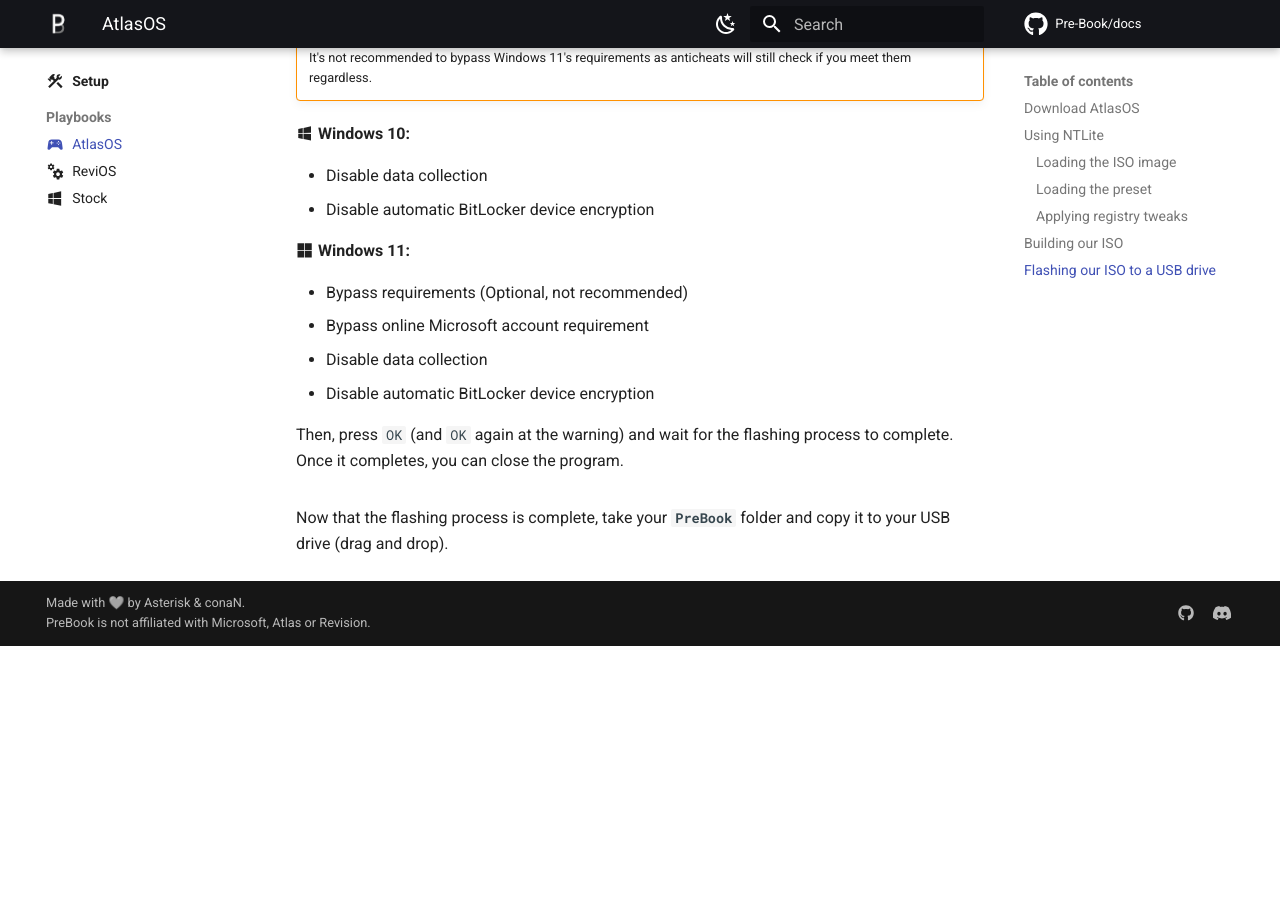
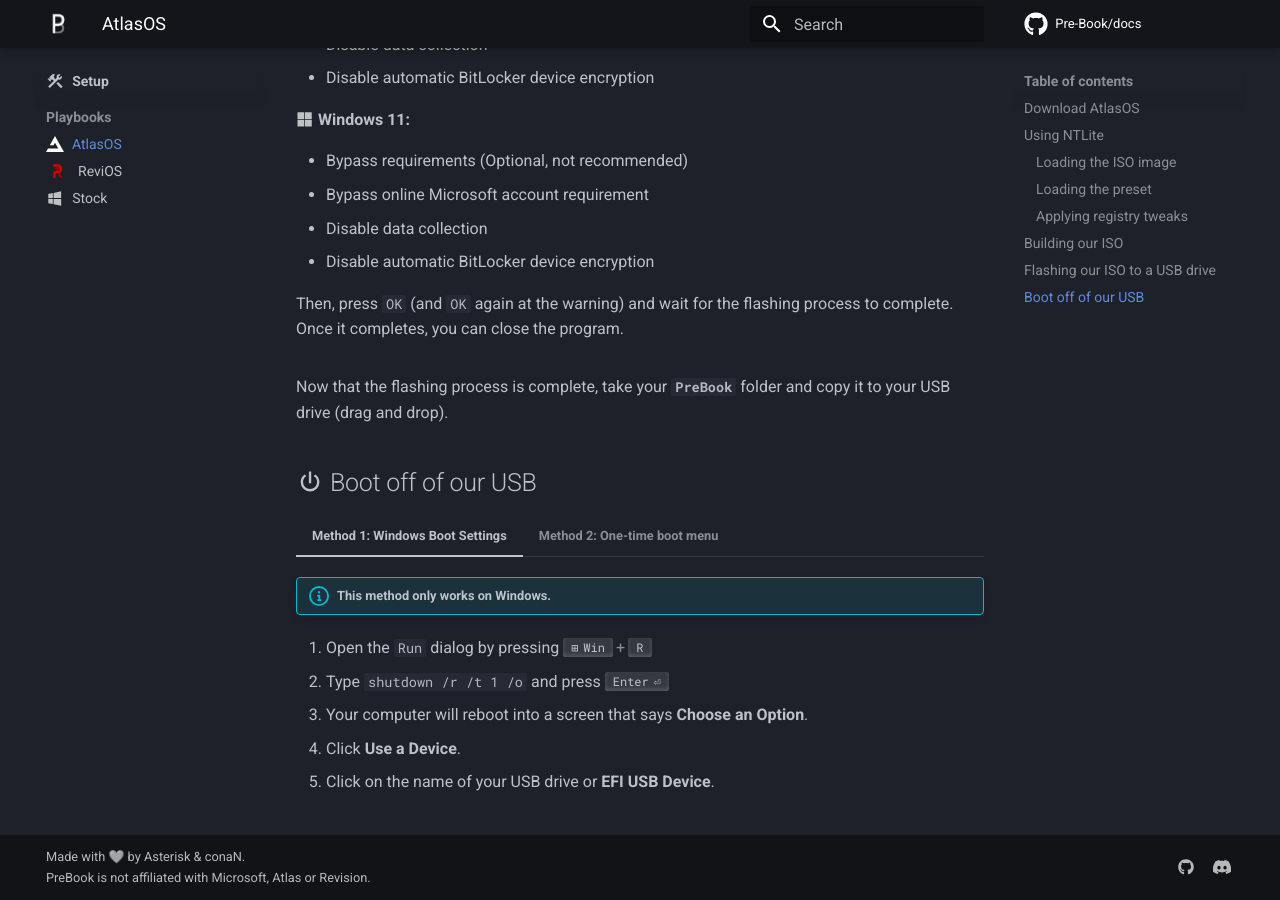
Before and after one commit to Pre-Book/docs, an MkDocs documentation site: the page built from docs/setup/playbooks/atlas.md, in a window 1280 px wide and 900 px high, scrolled down 8593 px. Built offline with MkDocs 1.6.1 and Material for MkDocs 9.7.7, drawn with Linux system fonts in a browser that asks for light colours; comment, search, counter and statistics services are not loaded; before the commit the page ends 9239 px from its top, so only the background shows below that.

Commit message:
feat: add gsearch and force dark mode

```diff
--- a/docs/setup/playbooks/atlas.md
+++ b/docs/setup/playbooks/atlas.md
@@ -1,10 +1,10 @@
 ---
-icon: material/controller
+icon: atlas/small
 title: AtlasOS
 description: Set up PreBook with AtlasOS.
 ---
 
-# :material-controller: AtlasOS
+# :atlas-atlas: AtlasOS
 
 !!! warning "The Atlas team will not provide support!"
     The AtlasOS support team will not provide support if you use PreBook with the Atlas playbook, please seek support from us instead.
@@ -187,3 +187,16 @@ Plug in your USB, and pick your flashing software of choice below:
     Once it's done copy (drag and drop) your fresh PreBook ISO to the root of the drive labelled `Ventoy`.
 
 Now that the flashing process is complete, take your **`PreBook`** folder and copy it to your USB drive (drag and drop).
+
+## :material-power: Boot off of our USB
+
+=== "Method 1: Windows Boot Settings"
+    !!! info "This method only works on Windows."
+    1. Open the `Run` dialog by pressing ++win+r++
+    2. Type `shutdown /r /t 1 /o` and press ++enter++
+    3. Your computer will reboot into a screen that says **Choose an Option**.
+    4. Click **Use a Device**.
+    5. Click on the name of your USB drive or **EFI USB Device**.
+=== "Method 2: One-time boot menu"
+    !!! info "This method works on any Windows (even custom) or Linux PC."
+    1. Find your boot settings key. This can be found through a simple [google search](../../gsearch.md) or via your PC or motherboard's manual.
--- a/mkdocs.yml
+++ b/mkdocs.yml
@@ -42,23 +42,10 @@ theme:
       example: octicons/beaker-16
       quote: octicons/quote-16
   palette:
-    # Palette toggle for light mode
-    - media: "(prefers-color-scheme: light)"
-      scheme: default
-      primary: black
-      toggle:
-        icon: material/weather-night
-
-        name: Switch to dark mode
-
     # Palette toggle for dark mode
-    - media: "(prefers-color-scheme: dark)"
       scheme: slate
       primary: black
       accent: indigo
-      toggle:
-        icon: material/weather-sunny
-        name: Switch to light mode
 extra:
   generator: false
   social:
@@ -77,6 +64,7 @@ nav:
   - Home:
       - Home: index.md
       - Branding: branding.md
+      - Boot Menu Key: gsearch.md
   - FAQ:
       - FAQ: faq/README.md
       - Details:
```
Also changed, not shown: docs/gsearch.md (added, +22 -0 lines), docs/setup/playbooks/revi.md (+4 -2 lines), overrides/.icons/atlas/small.svg (added), overrides/.icons/revi/small.svg (added), overrides/.icons/revi/tiny.svg (added).
